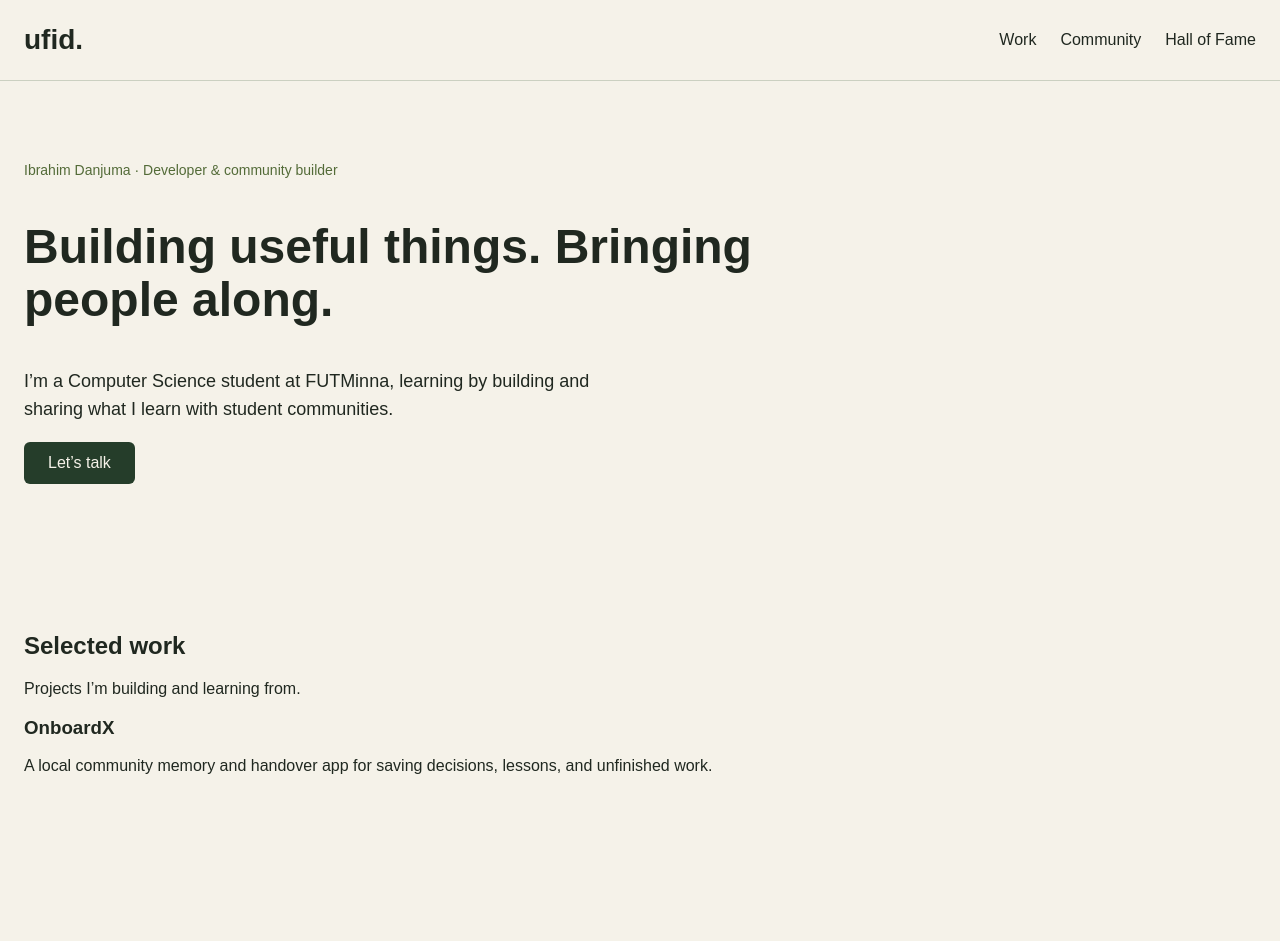
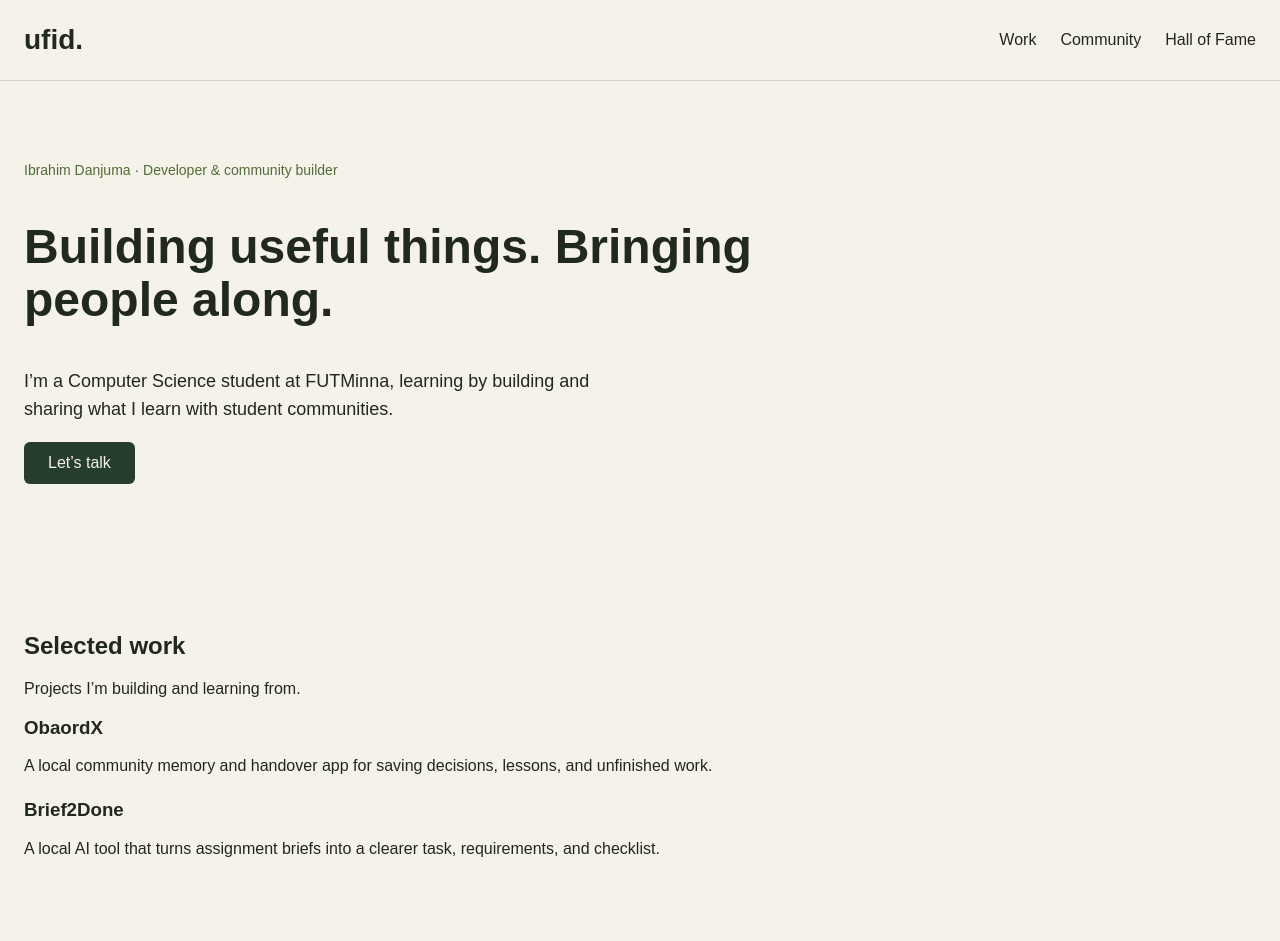
Before and after one commit to ufidscript/ufid-portfolio, a React (Vite) app: page / in a window 1280 px wide. Shown: the top 941 px of the page. Built offline with nearby package versions, Linux system fonts and the light colour scheme.

Commit message:
Reuse project card component with props

```diff
--- a/src/App.css
+++ b/src/App.css
@@ -110,3 +110,7 @@
   outline: 3px solid #536b38;
   outline-offset: 4px;
 }
+
+.project-card + .project-card {
+  margin-top: 24px;
+}
--- /dev/null
+++ b/src/components/ProjectCard.jsx
@@ -0,0 +1,10 @@
+function ProjectCard({ title, description }) {
+  return (
+    <article className="project-card">
+      <h3>{title}</h3>
+      <p>{description}</p>
+    </article>
+  );
+}
+
+export default ProjectCard;
--- a/src/components/Projects.jsx
+++ b/src/components/Projects.jsx
@@ -1,15 +1,18 @@
+import ProjectCard from "./ProjectCard.jsx";
+
 function Projects() {
   return (
     <section id="work" className="projects">
       <h2>Selected work</h2>
       <p>Projects I’m building and learning from.</p>
-      <article className="project-card">
-        <h3>OnboardX</h3>
-        <p>
-          A local community memory and handover app for saving decisions,
-          lessons, and unfinished work.
-        </p>
-      </article>
+      <ProjectCard
+        title="ObaordX"
+        description="A local community memory and handover app for saving decisions, lessons, and unfinished work."
+      />
+      <ProjectCard
+        title="Brief2Done"
+        description="A local AI tool that turns assignment briefs into a clearer task, requirements, and checklist."
+      />
     </section>
   );
 }
```
